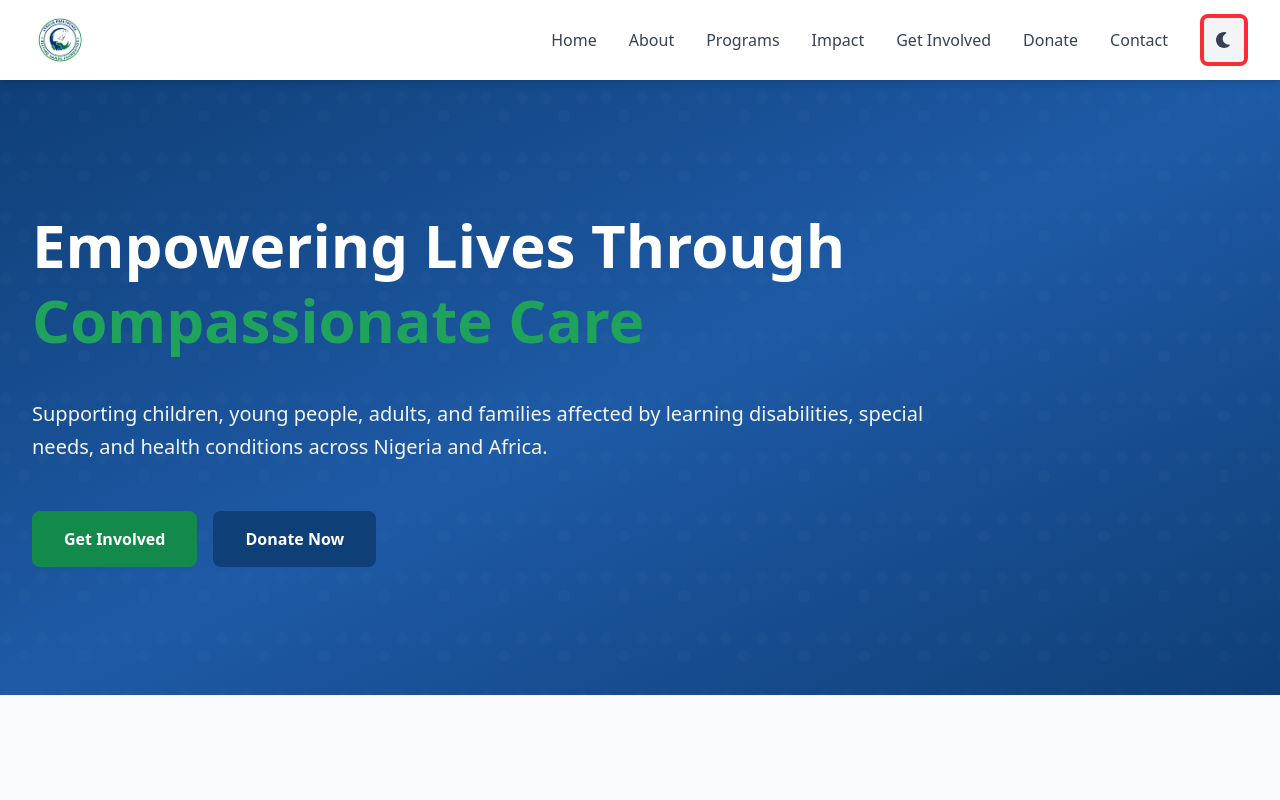
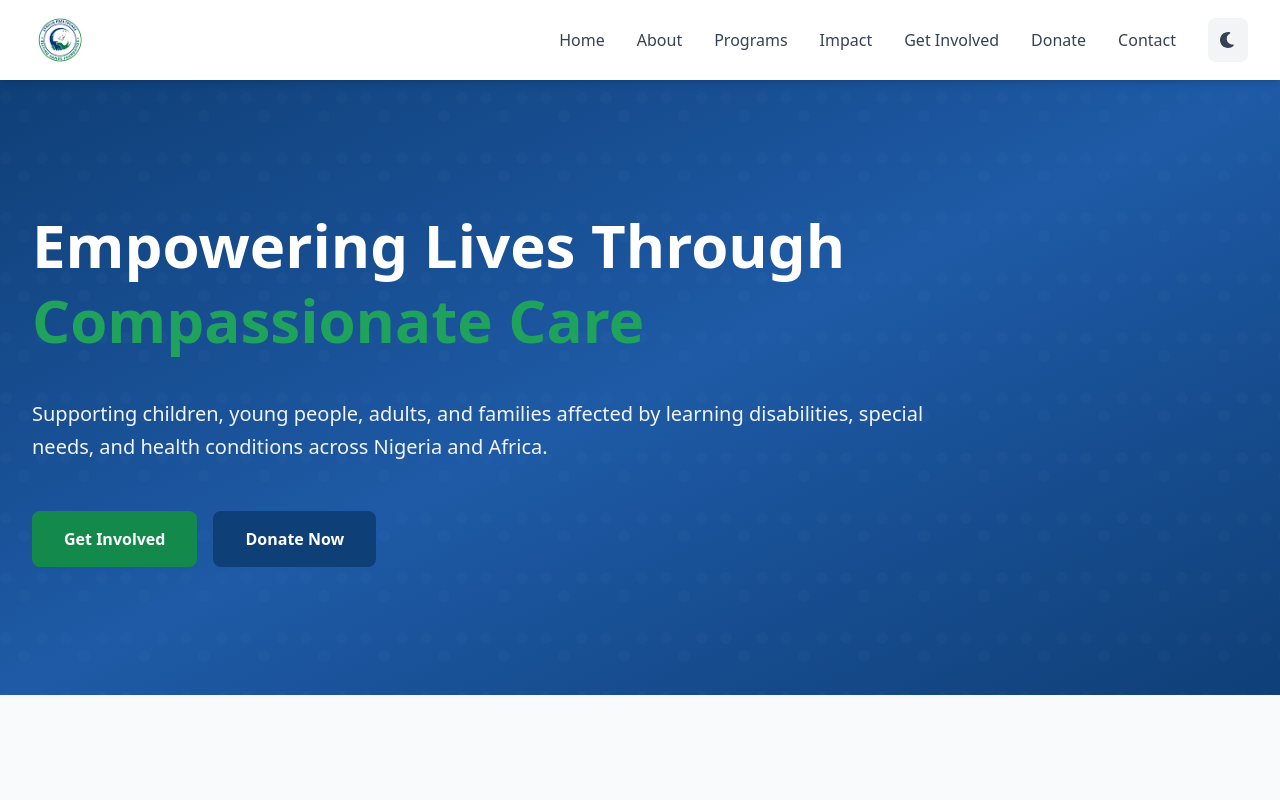
Before and after one commit to T-E-G-A/shhfoundationweb, a Next.js app: page / in a window 1280 px wide. Shown: the top 800 px of the page. Built offline with nearby package versions, Linux system fonts and the light colour scheme.

Commit message:
Clean: Remove debug alerts and red border from theme toggle

```diff
--- a/components/ThemeToggle.tsx
+++ b/components/ThemeToggle.tsx
@@ -23,18 +23,15 @@ export default function ThemeToggle() {
   }, []);
 
   const handleClick = () => {
-    alert('Button clicked! Current isDark: ' + isDark);
     const newIsDark = !isDark;
     setIsDark(newIsDark);
 
     if (newIsDark) {
       document.documentElement.classList.add('dark');
       localStorage.setItem('theme', 'dark');
-      alert('Switched to DARK mode');
     } else {
       document.documentElement.classList.remove('dark');
       localStorage.setItem('theme', 'light');
-      alert('Switched to LIGHT mode');
     }
   };
 
@@ -42,9 +39,9 @@ export default function ThemeToggle() {
     <button
       onClick={handleClick}
       type="button"
-      className="p-2.5 rounded-lg bg-gray-100 dark:bg-[#1A2030] hover:bg-gray-200 dark:hover:bg-[#2A3447] transition-all duration-200 border-4 border-red-500"
+      className="p-2.5 rounded-lg bg-gray-100 dark:bg-[#1A2030] hover:bg-gray-200 dark:hover:bg-[#2A3447] transition-all duration-200"
       aria-label="Toggle theme"
-      style={{ cursor: 'pointer', zIndex: 9999 }}
+      style={{ cursor: 'pointer' }}
     >
       <FontAwesomeIcon
         icon={isDark ? faSun : faMoon}
```
